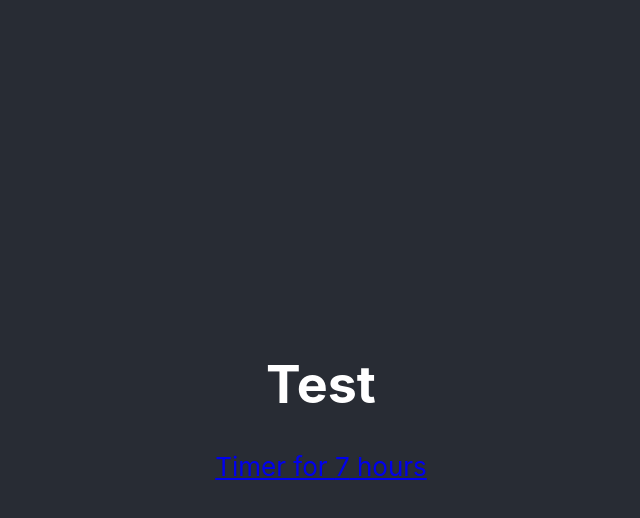
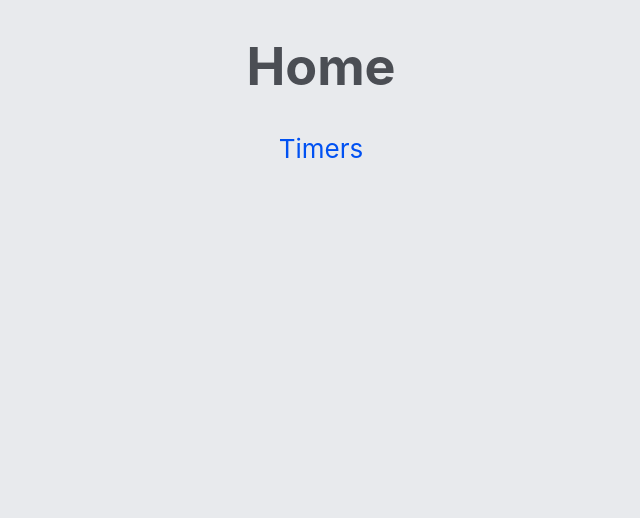
Before and after one commit to snehab-code/timekeeper, a React (Create React App) app in the folder client/: page / in a window 1280 px wide. Shown: the top 518 px of the page, without its empty margins (319-959 px from the left). Built offline with nearby package versions, Linux system fonts and the light colour scheme.

Commit message:
colour theme changed

```diff
--- a/client/src/App.css
+++ b/client/src/App.css
@@ -14,18 +14,19 @@
 }
 
 .App-header {
-  background-color: #282c34;
+    background-color: #e8eaed;
     min-height: 100vh;
     display: flex;
     flex-direction: column;
-  align-items: center;
-  justify-content: center;
+    /* align-items: center; */
+    /* justify-content: center; */
     font-size: calc(10px + 2vmin);
-  color: white;
+    color: #4b4e54;
 }
 
 .App-link {
-  color: #61dafb;
+    color: #0051f2;
+    text-decoration: none;
 }
 
 @keyframes App-logo-spin {
--- a/client/src/App.js
+++ b/client/src/App.js
@@ -1,6 +1,7 @@
 import { Switch, Route } from 'react-router-dom'
 import TimerList from './components/timers/TimerList'
 import Timer from './components/timers/Timer'
+import Home from './pages/Home'
 import './App.css'
 
 function App() {
@@ -8,7 +9,8 @@ function App() {
         <div className="App">
             <header className="App-header">
                 <Switch>
-                    <Route exact path="/" component={TimerList} />
+                    <Route exact path="/" component={Home} />
+                    <Route exact path="/timers" component={TimerList} />
                     <Route path="/timers/:timerId" component={Timer} />
                 </Switch>
             </header>
--- a/client/src/components/timers/Timer.css
+++ b/client/src/components/timers/Timer.css
@@ -17,5 +17,32 @@
 }
 
 .time-button:hover {
-    background-color: #353839;
+    background-color: #101d36;
 }
+
+label {
+    display: flex;
+    flex-direction: column;
+    align-items: center;
+}
+input {
+    /* display: inline-block; */
+    width: 30vw;
+    margin: 2px;
+    background-color: #c7ccd6;
+    border: 0px;
+    padding: 10px;
+    border-radius: 17px;
+    text-align: center;
+    color: white;
+}
+
+input:active {
+    outline: none;
+    background-color: #a0a4ad;
+}
+
+input:focus {
+    outline: none;
+    background-color: #a0a4ad;
+}
--- a/client/src/components/timers/Timer.js
+++ b/client/src/components/timers/Timer.js
@@ -91,20 +91,12 @@ const Timer = ({ location }) => {
             <p>This timer will end at {endTime}</p>
 
             <label for="rest" style={{ fontSize: '14px' }}>
-                Rest:
                 <input
-                    style={{
-                        margin: '2px',
-                        backgroundColor: '#171116',
-                        border: '0px',
-                        padding: '5px',
-                        borderRadius: '17px',
-                        color: 'white',
-                    }}
+                    autocomplete="off"
                     type="text"
                     name="restBox"
-                    value={rest}
-                    placeholder="minutes"
+                    value={rest ? rest : ''}
+                    placeholder="Rest"
                     onChange={restHandler}
                 />
             </label>
--- a/client/src/components/timers/TimerList.js
+++ b/client/src/components/timers/TimerList.js
@@ -17,6 +17,7 @@ const TimerList = ({ userId }) => {
             <div className="timer-list">
                 {userTimers.map((timer) => (
                     <Link
+                        className="App-link"
                         to={{
                             pathname: `/timers/${timer.id}`,
                             state: { startingTime: timer.time },
--- /dev/null
+++ b/client/src/pages/Home.js
@@ -0,0 +1,20 @@
+import React from 'react'
+import { Link } from 'react-router-dom'
+
+const Home = (...props) => {
+    return (
+        <React.Fragment>
+            <h1>Home</h1>
+            <Link
+                className="App-link"
+                to={{
+                    pathname: '/timers',
+                }}
+            >
+                Timers
+            </Link>
+        </React.Fragment>
+    )
+}
+
+export default Home
```
Lines whose indentation alone changed are shown as unchanged.
